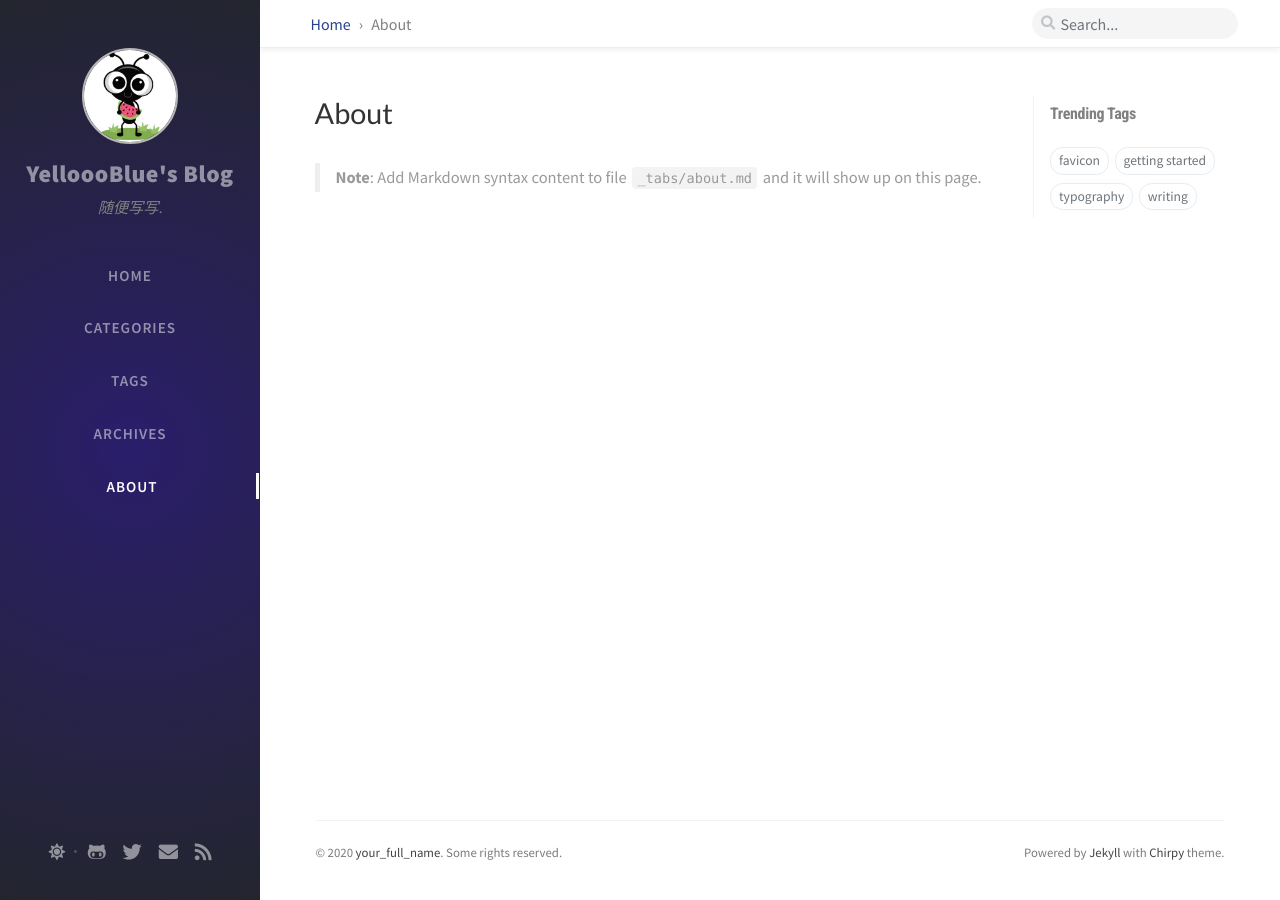
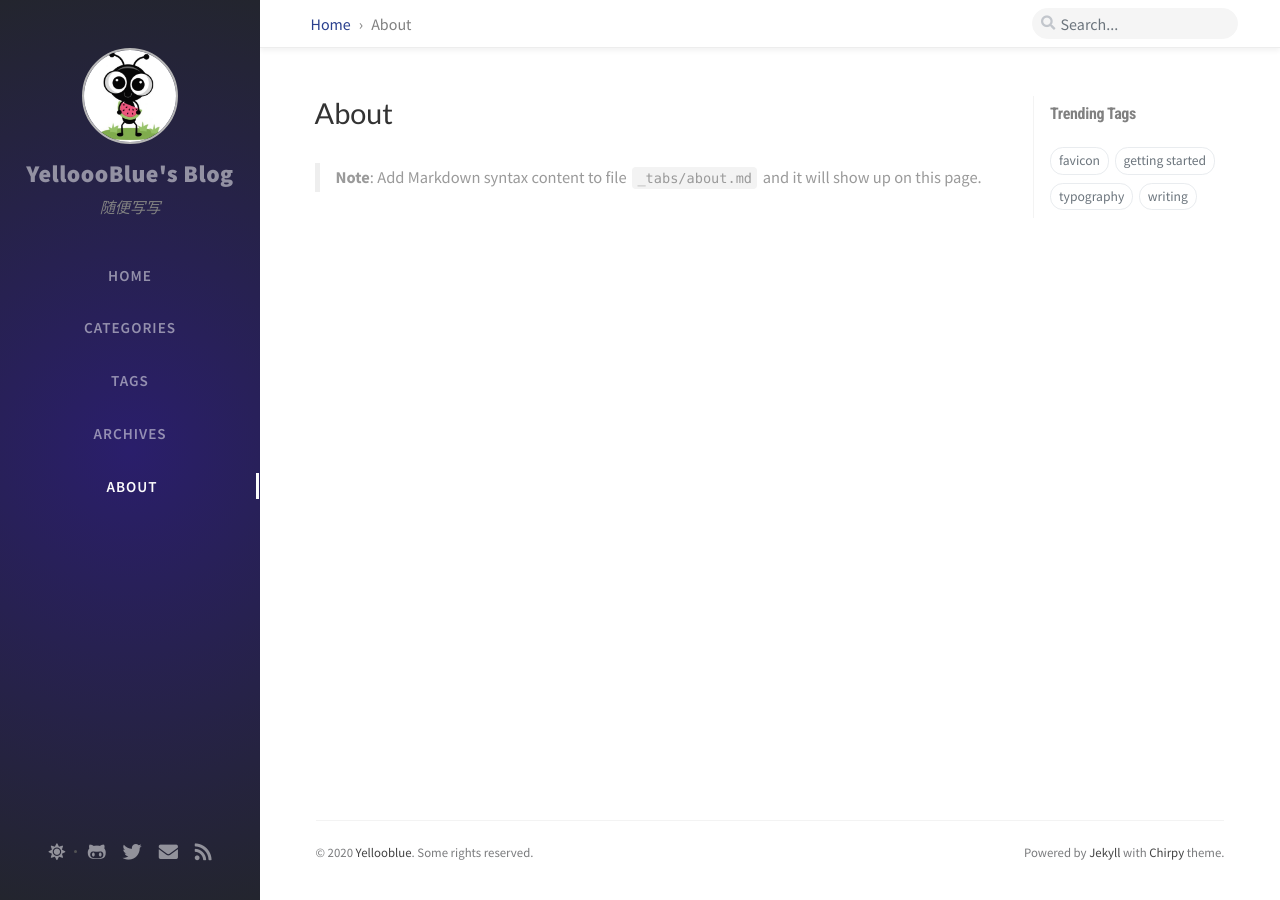
Before and after one commit to YelloooBlue/YelloooBlue.github.io, a Jekyll site: the page built from _tabs/about.md, in a window 1280 px wide. Built offline with Jekyll 4.4.1, drawn with Linux system fonts in a browser that asks for light colours; nearby versions of some CDN libraries; comment, search, counter and statistics services are not loaded.

Commit message:
Update _config.yml

```diff
--- a/_config.yml
+++ b/_config.yml
@@ -10,7 +10,7 @@
 
 title: YelloooBlue's Blog                          # the main title
 
-tagline: 随便写写.  # it will display as the sub-title
+tagline: 随便写写  # it will display as the sub-title
 
 description: >-                        # used by seo meta and the atom feed
   A minimal, portfolio, sidebar,
@@ -31,11 +31,11 @@ twitter:
   username: twitter_username            # change to your twitter username
 
 social:
-  name: your_full_name                  # it will shows as the copyright owner in Footer
+  name: Yellooblue                  # it will shows as the copyright owner in Footer
   email: YelloooBlue@qq.com             # change to your email address
   links:
     # The first element serves as the copyright owner's link
-    - https://twitter.com/username      # change to your twitter homepage
+    #- https://twitter.com/username      # change to your twitter homepage
     - https://github.com/YelloooBlue       # change to your github homepage
     # Uncomment below to add more social links
     # - https://www.facebook.com/username
```
